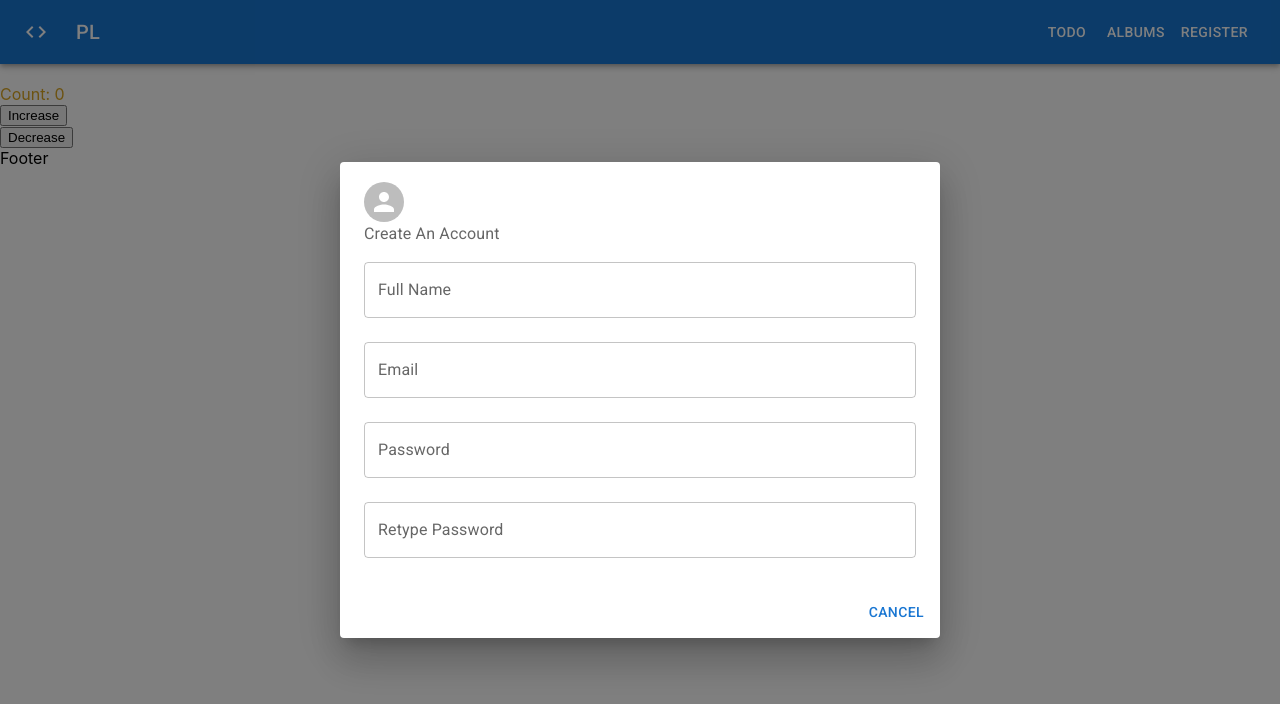
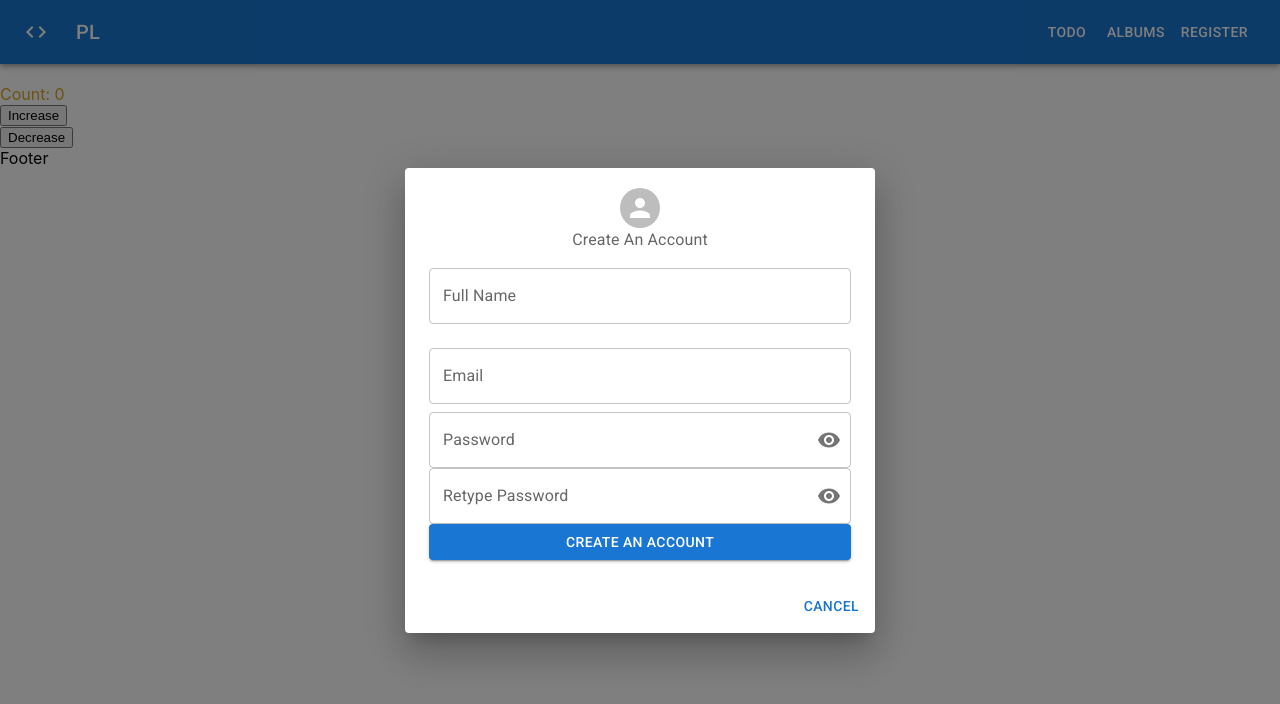
Before and after one commit to PhuocLoc3012/pratice-react, a React (Create React App) app: page / in a window 1280 px wide. Both pictures are taken after a click on the button "REGISTER". Shown: the top 704 px of the page. Built offline with nearby package versions, Linux system fonts and the light colour scheme; the HTML template or start-up script is replaced by a standard one.

Commit message:
create passwordfield

```diff
--- a/package.json
+++ b/package.json
@@ -9,6 +9,7 @@
     "@hookform/resolvers": "^3.9.1",
     "@mui/icons-material": "^6.1.7",
     "@mui/material": "^6.1.7",
+    "@mui/styles": "^6.1.7",
     "@reduxjs/toolkit": "^2.3.0",
     "@testing-library/jest-dom": "^5.17.0",
     "@testing-library/react": "^13.4.0",
--- a/src/components/Header/index.jsx
+++ b/src/components/Header/index.jsx
@@ -1,26 +1,22 @@
-import * as React from 'react';
-import AppBar from '@mui/material/AppBar';
-import Box from '@mui/material/Box';
-import Toolbar from '@mui/material/Toolbar';
-import Typography from '@mui/material/Typography';
-import Button from '@mui/material/Button';
-import IconButton from '@mui/material/IconButton';
-import MenuIcon from '@mui/icons-material/Menu';
-import CodeIcon from '@mui/icons-material/Code';
-import { Link, NavLink } from 'react-router-dom';
-import TextField from '@mui/material/TextField';
-import Dialog from '@mui/material/Dialog';
-import DialogActions from '@mui/material/DialogActions';
-import DialogContent from '@mui/material/DialogContent';
-import DialogContentText from '@mui/material/DialogContentText';
-import DialogTitle from '@mui/material/DialogTitle';
-import Register from 'features/Auth/components/Register';
-
-
-
+import * as React from "react";
+import AppBar from "@mui/material/AppBar";
+import Box from "@mui/material/Box";
+import Toolbar from "@mui/material/Toolbar";
+import Typography from "@mui/material/Typography";
+import Button from "@mui/material/Button";
+import IconButton from "@mui/material/IconButton";
+import MenuIcon from "@mui/icons-material/Menu";
+import CodeIcon from "@mui/icons-material/Code";
+import { Link, NavLink } from "react-router-dom";
+import TextField from "@mui/material/TextField";
+import Dialog from "@mui/material/Dialog";
+import DialogActions from "@mui/material/DialogActions";
+import DialogContent from "@mui/material/DialogContent";
+import DialogContentText from "@mui/material/DialogContentText";
+import DialogTitle from "@mui/material/DialogTitle";
+import Register from "features/Auth/components/Register";
 
 export default function Header() {
-
   const [open, setOpen] = React.useState(false);
 
   const handleClickOpen = () => {
@@ -31,8 +27,8 @@ export default function Header() {
     setOpen(false);
   };
 
-
   return (
+    <div>
       <Box sx={{ flexGrow: 1 }}>
         <AppBar position="static">
           <Toolbar>
@@ -43,18 +39,29 @@ export default function Header() {
               aria-label="menu"
               sx={{ mr: 2 }}
             >
-            <CodeIcon/>
+              <CodeIcon />
             </IconButton>
             <Typography variant="h6" component="div" sx={{ flexGrow: 1 }}>
-            <Link to="/" style={{textDecoration: 'none', color: 'inherit'}}>PL</Link>
+              <Link to="/" style={{ textDecoration: "none", color: "inherit" }}>
+                PL
+              </Link>
             </Typography>
-          <NavLink to="/todos" style={{textDecoration: 'none', color: 'inherit'}}>
-            <Button color="inherit" >Todo</Button>
+            <NavLink
+              to="/todos"
+              style={{ textDecoration: "none", color: "inherit" }}
+            >
+              <Button color="inherit">Todo</Button>
             </NavLink>
-          <NavLink to="/albums" style={{textDecoration: 'none', color: 'inherit'}}>
+            <NavLink
+              to="/albums"
+              style={{ textDecoration: "none", color: "inherit" }}
+            >
               <Button color="inherit">Albums</Button>
             </NavLink>
-          <Button color="inherit" onClick={handleClickOpen}>  Register</Button>
+            <Button color="inherit" onClick={handleClickOpen}>
+              {" "}
+              Register
+            </Button>
           </Toolbar>
         </AppBar>
         <Dialog
@@ -70,14 +77,14 @@ export default function Header() {
           {/* <DialogTitle>Subscribe</DialogTitle> */}
           <DialogContent>
             <DialogContentText>
-            <Register/>
+              <Register />
             </DialogContentText>
           </DialogContent>
           <DialogActions>
             <Button onClick={handleClose}>Cancel</Button>
-
           </DialogActions>
         </Dialog>
       </Box>
+    </div>
   );
 }
--- /dev/null
+++ b/src/components/form-controls/PasswordField/index.jsx
@@ -0,0 +1,72 @@
+import React, { useState } from "react";
+import PropTypes from "prop-types";
+import TextField from "@mui/material/TextField";
+import { Controller } from "react-hook-form";
+import Box from "@mui/material/Box";
+import IconButton from "@mui/material/IconButton";
+import Input from "@mui/material/Input";
+import FilledInput from "@mui/material/FilledInput";
+import OutlinedInput from "@mui/material/OutlinedInput";
+import InputLabel from "@mui/material/InputLabel";
+import InputAdornment from "@mui/material/InputAdornment";
+import FormHelperText from "@mui/material/FormHelperText";
+import FormControl from "@mui/material/FormControl";
+import Visibility from "@mui/icons-material/Visibility";
+import VisibilityOff from "@mui/icons-material/VisibilityOff";
+
+PasswordField.propTypes = {
+  form: PropTypes.object.isRequired, //ptor
+  name: PropTypes.string.isRequired, //ptsr
+  label: PropTypes.string,
+ // disabled: PropTypes.bool,
+};
+//những inputField này sẽ làm việc với ui control để render ra dữ liệu tương ứng
+function PasswordField(props) {
+  const { form, name, label, disabled } = props;
+  //lay cac prop ra
+
+  //lay thong tin error
+//   const { formState } = form;
+//   const { errors } = formState;
+//   const hasError = !!errors[name]; // !! convert to boolean
+//   console.log(errors[name]);
+
+  const [showPassword, setShowPassword] = useState(false);
+  const handleClickShowPassword = () => setShowPassword((show) => !show);
+  return (
+    <div>
+      <FormControl variant="outlined" fullWidth>
+        <InputLabel htmlFor={name}>{label}</InputLabel>
+        <Controller
+          name={name}
+          control={form.control}
+
+        //thêm 3 cái này nó sẽ tự động blind vào OutlinedInput mấy cái onChange,value..
+          render={({ field }) => (
+                <OutlinedInput
+                {...field}
+                id={name}
+                type={showPassword ? "text" : "password"}
+                label= {label}
+                endAdornment={
+                    <InputAdornment position="end">
+                    <IconButton
+                        aria-label={
+                        showPassword ? "hide the password" : "display the password"
+                        }
+                        onClick={handleClickShowPassword}
+                        edge="end"
+                    >
+                        {showPassword ? <VisibilityOff /> : <Visibility />}
+                    </IconButton>
+                    </InputAdornment>
+                }
+                />
+        )}
+        />
+      </FormControl>
+    </div>
+  );
+}
+
+export default PasswordField;
--- a/src/features/Auth/components/Register/index.jsx
+++ b/src/features/Auth/components/Register/index.jsx
@@ -1,6 +1,7 @@
 import React from 'react';
-import PropTypes from 'prop-types';
+import PropTypes, { object } from 'prop-types';
 import RegisterForm from '../RegisterForm';
+import { ostring } from 'zod';
 
 Register.propTypes = {
 
--- a/src/features/Auth/components/RegisterForm/index.jsx
+++ b/src/features/Auth/components/RegisterForm/index.jsx
@@ -10,8 +10,31 @@ import { zodResolver } from "@hookform/resolvers/zod";
 
 //import InputField from '../../../../components/form-controls/InputField';
 import InputField from "components/form-controls/InputField";
-import { Avatar, Typography } from "@mui/material";
+import { Avatar, Button, Typography } from "@mui/material";
 //import using jsconfig
+import { makeStyles } from '@mui/styles';
+import PasswordField from "components/form-controls/PasswordField";
+import { Email } from "@mui/icons-material";
+
+const useStyles = makeStyles((theme) => ({
+    root: {
+
+    },
+    avatar: {
+        margin: '0 auto',
+
+    },
+    title: {
+        textAlign: 'center',
+        margin: '2 0 3 0'
+    },
+    submit: {
+        margin: '4 0 2 0'
+    },
+}))
+
+
+
 
 // rfsp
 RegisterForm.propTypes = {
@@ -19,16 +42,29 @@ RegisterForm.propTypes = {
 };
 
 function RegisterForm(props) {
+
+    const classes = useStyles()
+
+
   //valiation
   const schema = z.object({
     fullName: z
       .string()
-      .min(1, "Title is required")
-      .startsWith("a", { message: "Must be start with a" }),
+      .min(1, "Title is required"),
+      //.startsWith("a", { message: "Must be start with a" }),
+    email: z.string(),
+    password: z.string(),
+    retypePassword: z.string(),
   });
 
   //tạo ra form object sử dụng hook useForm
   const form = useForm({
+    defaultValues: {
+        fullName: '',
+        email: '',
+        password: '',
+        retypePassword: '',
+    },
     resolver: zodResolver(schema),
   });
 
@@ -37,23 +73,28 @@ function RegisterForm(props) {
     if (onSubmit) {
       onSubmit(values);
     }
-    form.reset(); //review due to not working
+    form.reset({
+        fullName: "",
+        email: "",
+        password: "",
+        retypePassword: "",
+      });
   };
   return (
-    <div>
+    <div className={classes.root}>
       {/* //form có sẵn hàm form.handleSubmit //mình cần truyền hàm mình vào */}
-      <Avatar>
+      <Avatar className={classes.avatar}>
 
       </Avatar>
-      <Typography>
+      <Typography className={classes.title}>
         Create An Account
       </Typography>
       <form onSubmit={form.handleSubmit(handleSubmit)}>
         <InputField form={form} name="fullName" label="Full Name" />
         <InputField form={form} name="email" label="Email" />
-        <InputField form={form} name="password" label="Password" />
-        <InputField form={form} name="retypePassword" label="Retype Password" />
-
+        <PasswordField form={form} name="password" label="Password"  />
+        <PasswordField form={form} name="retypePassword" label="Retype Password" />
+        <Button type="submit" className={classes.submit} variant="contained" color="primary" fullWidth>Create an account</Button>
       </form>
     </div>
   );
--- a/src/features/ToDo/components/TodoForm/index.jsx
+++ b/src/features/ToDo/components/TodoForm/index.jsx
@@ -1,20 +1,16 @@
-import React from 'react';
-import PropTypes from 'prop-types';
+import React from "react";
+import PropTypes from "prop-types";
 
-import { useForm } from 'react-hook-form';
-import { yupResolver } from "@hookform/resolvers/yup"
-import * as yup from "yup"
+import { useForm } from "react-hook-form";
+import { yupResolver } from "@hookform/resolvers/yup";
+import * as yup from "yup";
 
-import {z} from "zod"
-import { zodResolver } from '@hookform/resolvers/zod';
+import { z } from "zod";
+import { zodResolver } from "@hookform/resolvers/zod";
 
 //import InputField from '../../../../components/form-controls/InputField';
-import InputField from 'components/form-controls/InputField';
+import InputField from "components/form-controls/InputField";
 //import using jsconfig
-
-
-
-
 
 // rfsp
 TodoForm.propTypes = {
@@ -22,35 +18,36 @@ TodoForm.propTypes = {
 };
 
 function TodoForm(props) {
-
   //valiation
   const schema = z.object({
-        title:  z.string().min(1, "Title is required").startsWith('a', {message: 'Must be start with a'}),
-    })
-
+    title: z
+      .string()
+      .min(1, "Title is required")
+      .startsWith("a", { message: "Must be start with a" }),
+  });
 
   //tạo ra form object sử dụng hook useForm
   const form = useForm({
-        resolver: zodResolver(schema)
-    })
+    resolver: zodResolver(schema),
+  });
 
   const handleSubmit = (values) => {
-
-        const {onSubmit} = props // để kiểm tra thử thằng cha có truyền xuống
+    const { onSubmit } = props; // để kiểm tra thử thằng cha có truyền xuống
     if (onSubmit) {
-            onSubmit(values)
+      onSubmit(values);
     }
-        form.reset() //review due to not working
-
-    }
+    form.reset({
+        title: ''
+    }); //review due to not working
+  };
   return (
-        //form có sẵn hàm form.handleSubmit
-        //mình cần truyền hàm mình vào
+    <p>
+      {/* form có sẵn hàm form.handleSubmit, mình cần truyền hàm mình vào */}
       <form onSubmit={form.handleSubmit(handleSubmit)}>
-            <InputField form = {form} name="title" label="Todo" />
+        <InputField form={form} name="title" label="Todo" />
       </form>
+    </p>
   );
 }
 
-export default
-TodoForm;
+export default TodoForm;
```
Also changed, not shown: 2 other files (tests, documents, lock files or other folders). Lines whose indentation alone changed are shown as unchanged.
